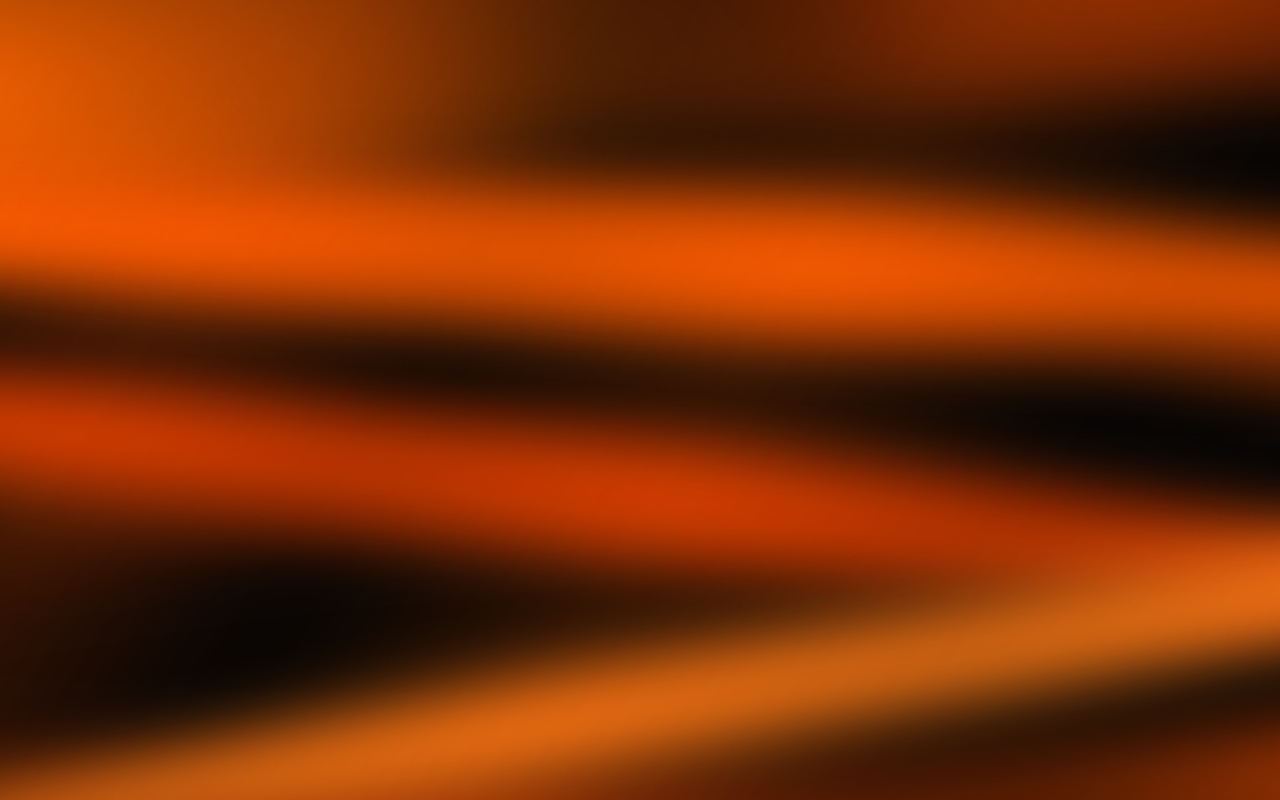
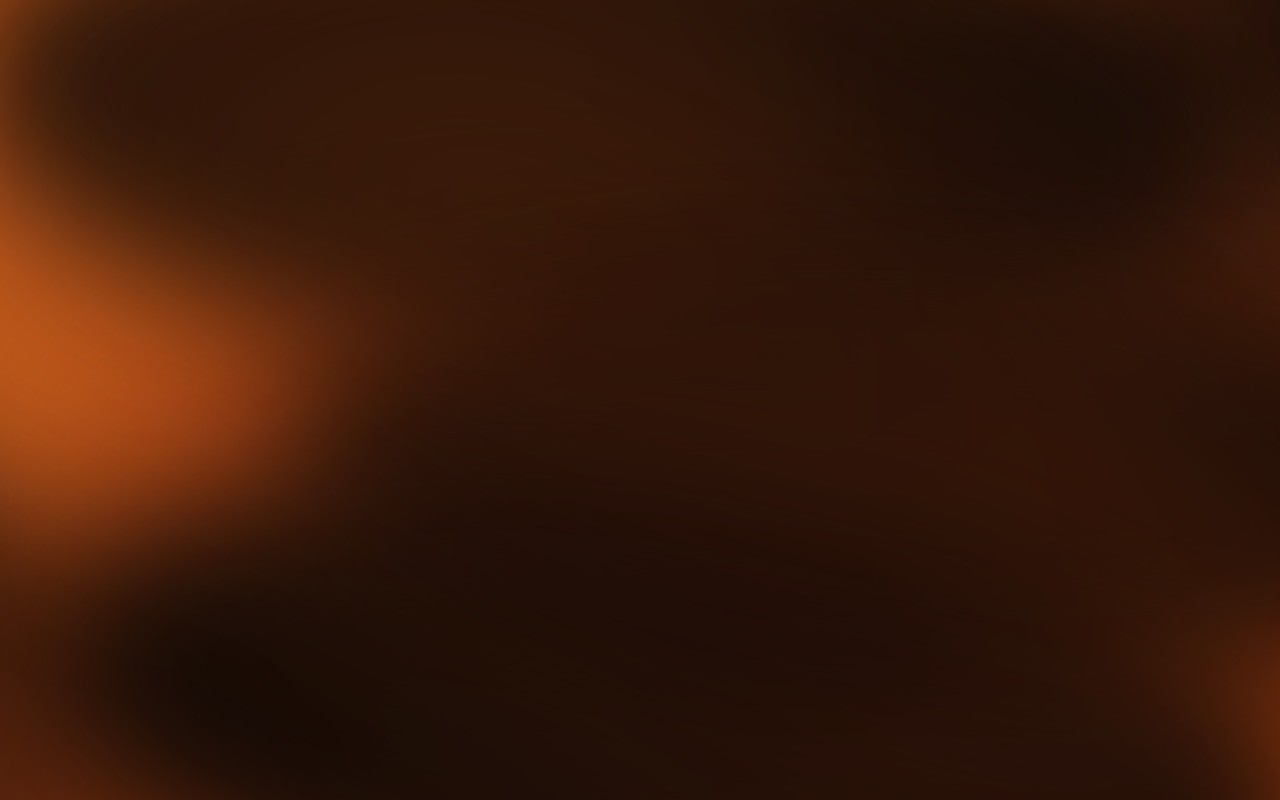
Before and after one commit to db505771/halloween-background, a plain HTML site: page index.html in a window 1280 px wide. Drawn offline with Linux system fonts and the light colour scheme.

Commit message:
Update Halloween smoke animation and colors

```diff
--- a/index.html
+++ b/index.html
@@ -4,7 +4,7 @@
 <head>
 <meta charset="UTF-8">
 <meta name="viewport" content="width=device-width, initial-scale=1, maximum-scale=1">
-<title>Black & Orange Flowing Smoke</title>
+<title>Moving Halloween Smoke</title>
 
 <style>
 * {
@@ -16,193 +16,193 @@ html, body {
   width: 100%;
   height: 100%;
   overflow: hidden;
-  background: #050403;
+  background: #080605;
 }
 
 .background {
   position: fixed;
   inset: 0;
   overflow: hidden;
+  background: #080605;
   isolation: isolate;
-  background: #080503;
 }
 
-/* Base orange atmosphere */
+/* Medium warm orange, spread across the background */
 .orange-base {
   position: absolute;
-  inset: -20%;
+  inset: -35%;
   background:
-    radial-gradient(ellipse at 5% 30%, #ff6500 0%, transparent 38%),
-    radial-gradient(ellipse at 95% 70%, #f04a00 0%, transparent 42%),
-    radial-gradient(ellipse at 35% 100%, #a92d00 0%, transparent 40%),
-    radial-gradient(ellipse at 75% 0%, #bd3900 0%, transparent 38%);
-  filter: blur(35px);
-  animation: orangeTravel 5s ease-in-out infinite alternate;
-}
-
-/* Moving black streams — stretched rather than circular */
-.stream {
-  position: absolute;
-  z-index: 2;
-  left: -35%;
-  width: 170%;
-  height: 34%;
-  border-radius: 50%;
-  filter: blur(35px);
-  background: #050403;
+    radial-gradient(ellipse at 15% 25%,
+      #c95718 0%, transparent 43%),
+    radial-gradient(ellipse at 80% 70%,
+      #bd4812 0%, transparent 45%),
+    radial-gradient(ellipse at 50% 5%,
+      #8d3511 0%, transparent 42%),
+    radial-gradient(ellipse at 35% 95%,
+      #a94113 0%, transparent 45%);
+  filter: blur(48px);
+  animation: baseMove 5s ease-in-out infinite alternate;
   will-change: transform;
 }
 
-.stream-one {
-  top: 10%;
-  transform: rotate(-13deg);
-  animation: streamOne 4.5s ease-in-out infinite alternate;
-}
-
-.stream-two {
-  top: 38%;
-  height: 27%;
-  transform: rotate(9deg);
-  animation: streamTwo 3.8s ease-in-out infinite alternate;
-}
-
-.stream-three {
-  top: 65%;
-  height: 35%;
-  transform: rotate(-10deg);
-  animation: streamThree 5.2s ease-in-out infinite alternate;
-}
-
-/* Orange ribbons flowing through the dark streams */
-.ribbon {
+/* Soft orange clouds that visibly drift */
+.orange-cloud {
   position: absolute;
-  z-index: 3;
-  width: 155%;
-  height: 18%;
-  left: -25%;
+  width: 75vw;
+  height: 85vh;
   border-radius: 50%;
-  filter: blur(32px);
-  opacity: 0.95;
-  background: #ff5b00;
+  filter: blur(65px);
+  opacity: 0.8;
   will-change: transform;
 }
 
-.ribbon-one {
-  top: 23%;
-  animation: ribbonOne 3.2s ease-in-out infinite alternate;
+.orange-one {
+  top: -25%;
+  left: -25%;
+  background: #d96620;
+  animation: orangeOne 3.4s ease-in-out infinite alternate;
 }
 
-.ribbon-two {
-  top: 53%;
-  height: 15%;
-  background: #d83a00;
-  animation: ribbonTwo 3.7s ease-in-out infinite alternate;
+.orange-two {
+  bottom: -30%;
+  right: -25%;
+  background: #c05217;
+  animation: orangeTwo 4.1s ease-in-out infinite alternate;
 }
 
-.ribbon-three {
-  top: 77%;
-  height: 13%;
-  background: #ff7914;
-  animation: ribbonThree 4.1s ease-in-out infinite alternate;
+.orange-three {
+  top: 20%;
+  left: 25%;
+  width: 65vw;
+  height: 65vh;
+  background: #9d3b12;
+  opacity: 0.7;
+  animation: orangeThree 3.8s ease-in-out infinite alternate;
 }
 
-/* Soft color haze so no edges look cut out */
-.color-haze {
+/* Black smoke flows through the orange */
+.black-cloud {
   position: absolute;
-  z-index: 4;
-  inset: -20%;
-  background:
-    linear-gradient(
-      120deg,
-      transparent 10%,
-      rgba(255, 78, 0, 0.18) 27%,
-      rgba(0, 0, 0, 0.10) 39%,
-      rgba(255, 90, 0, 0.16) 52%,
-      rgba(0, 0, 0, 0.12) 66%,
-      transparent 85%
-    );
-  filter: blur(45px);
-  animation: hazeMove 4s ease-in-out infinite alternate;
+  width: 100vw;
+  height: 65vh;
+  border-radius: 50%;
+  background: #050403;
+  filter: blur(65px);
+  opacity: 0.88;
+  will-change: transform;
 }
 
-/* Color streams travel sideways and diagonally */
-@keyframes orangeTravel {
+.black-one {
+  top: -28%;
+  left: -20%;
+  animation: blackOne 3.8s ease-in-out infinite alternate;
+}
+
+.black-two {
+  top: 30%;
+  left: 20%;
+  height: 55vh;
+  animation: blackTwo 3.2s ease-in-out infinite alternate;
+}
+
+.black-three {
+  bottom: -35%;
+  left: -15%;
+  animation: blackThree 4.3s ease-in-out infinite alternate;
+}
+
+/* Softly blend the colors where they overlap */
+.blend {
+  position: absolute;
+  inset: -25%;
+  background:
+    radial-gradient(ellipse at 35% 35%,
+      rgba(180, 67, 18, 0.20), transparent 48%),
+    radial-gradient(ellipse at 68% 65%,
+      rgba(150, 49, 12, 0.20), transparent 48%);
+  filter: blur(50px);
+  animation: blendMove 4s ease-in-out infinite alternate;
+  pointer-events: none;
+}
+
+/* Large position changes make movement visible */
+@keyframes baseMove {
   0% {
-    transform: translate(-5%, 3%) rotate(-3deg);
+    transform: translate(-7%, 4%) rotate(-4deg);
   }
   100% {
-    transform: translate(5%, -3%) rotate(3deg);
+    transform: translate(7%, -4%) rotate(4deg);
   }
 }
 
-@keyframes streamOne {
+@keyframes orangeOne {
   0% {
-    transform: translate(-8%, -12%) rotate(-17deg);
+    transform: translate(-12vw, -8vh) scale(0.9);
   }
   100% {
-    transform: translate(10%, 15%) rotate(-5deg);
+    transform: translate(30vw, 22vh) scale(1.2);
   }
 }
 
-@keyframes streamTwo {
+@keyframes orangeTwo {
   0% {
-    transform: translate(9%, 8%) rotate(15deg);
+    transform: translate(15vw, 10vh) scale(1.15);
   }
   100% {
-    transform: translate(-9%, -10%) rotate(2deg);
+    transform: translate(-30vw, -20vh) scale(0.9);
   }
 }
 
-@keyframes streamThree {
+@keyframes orangeThree {
   0% {
-    transform: translate(-7%, 12%) rotate(-15deg);
+    transform: translate(15vw, -15vh) scale(0.85);
   }
   100% {
-    transform: translate(8%, -12%) rotate(-3deg);
+    transform: translate(-25vw, 20vh) scale(1.15);
   }
 }
 
-@keyframes ribbonOne {
+@keyframes blackOne {
   0% {
-    transform: translate(-12%, 8%) rotate(10deg);
+    transform: translate(-15vw, -10vh) rotate(-12deg);
   }
   100% {
-    transform: translate(12%, -10%) rotate(-8deg);
+    transform: translate(25vw, 15vh) rotate(8deg);
   }
 }
 
-@keyframes ribbonTwo {
+@keyframes blackTwo {
   0% {
-    transform: translate(10%, -8%) rotate(-10deg);
+    transform: translate(20vw, 12vh) rotate(12deg);
   }
   100% {
-    transform: translate(-10%, 10%) rotate(12deg);
+    transform: translate(-25vw, -15vh) rotate(-10deg);
   }
 }
 
-@keyframes ribbonThree {
+@keyframes blackThree {
   0% {
-    transform: translate(-10%, -6%) rotate(8deg);
+    transform: translate(-20vw, 10vh) rotate(-8deg);
   }
   100% {
-    transform: translate(10%, 8%) rotate(-12deg);
+    transform: translate(20vw, -12vh) rotate(10deg);
   }
 }
 
-@keyframes hazeMove {
+@keyframes blendMove {
   0% {
-    transform: translate(-4%, 2%) rotate(-3deg);
+    transform: translate(-7%, 3%) rotate(-3deg);
   }
   100% {
-    transform: translate(4%, -2%) rotate(3deg);
+    transform: translate(7%, -3%) rotate(3deg);
   }
 }
 
 @media (prefers-reduced-motion: reduce) {
   .orange-base,
-  .stream,
-  .ribbon,
-  .color-haze {
+  .orange-cloud,
+  .black-cloud,
+  .blend {
     animation: none;
   }
 }
@@ -213,15 +213,15 @@ html, body {
 <div class="background">
   <div class="orange-base"></div>
 
-  <div class="stream stream-one"></div>
-  <div class="stream stream-two"></div>
-  <div class="stream stream-three"></div>
+  <div class="orange-cloud orange-one"></div>
+  <div class="orange-cloud orange-two"></div>
+  <div class="orange-cloud orange-three"></div>
 
-  <div class="ribbon ribbon-one"></div>
-  <div class="ribbon ribbon-two"></div>
-  <div class="ribbon ribbon-three"></div>
+  <div class="black-cloud black-one"></div>
+  <div class="black-cloud black-two"></div>
+  <div class="black-cloud black-three"></div>
 
-  <div class="color-haze"></div>
+  <div class="blend"></div>
 </div>
 </body>
 </html>
```
